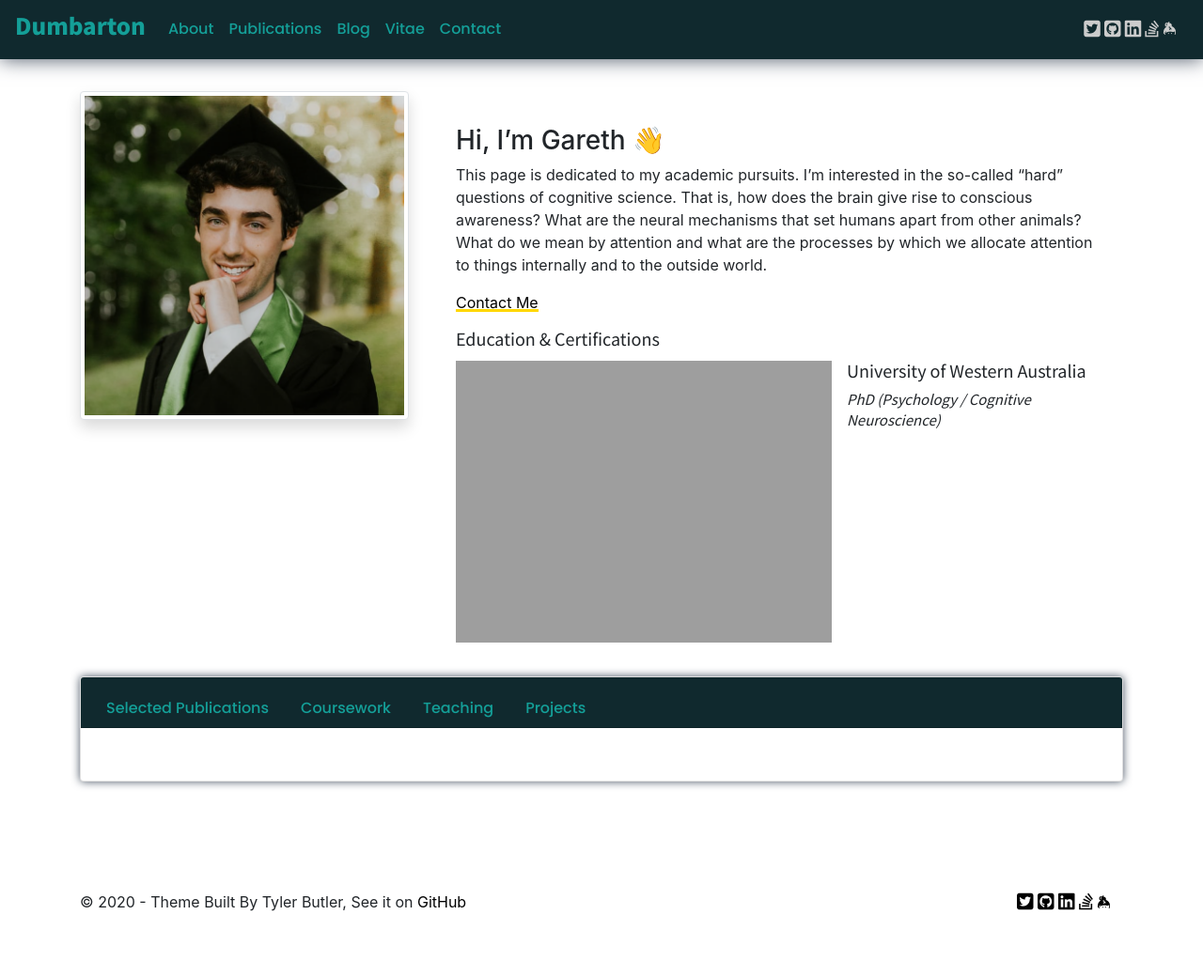
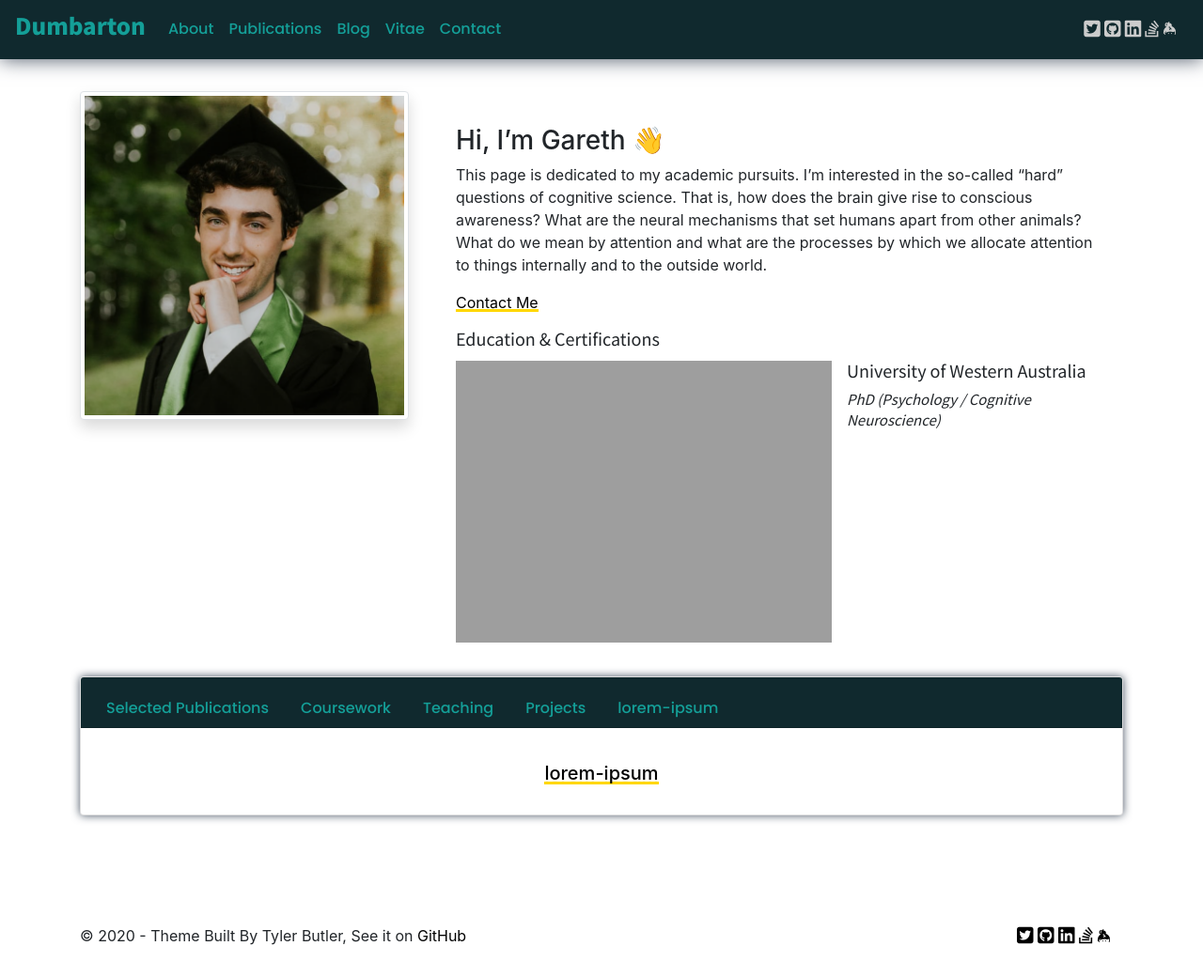
Before and after one commit to stackbit-projects/oval-triceratops-09121, a Jekyll site: the page built from index.md, in a window 1280 px wide. Shown: the whole page at 94% size. Built offline with Jekyll 4.4.1, drawn with Linux system fonts in a browser that asks for light colours; nearby versions of some CDN libraries; comment, search, counter and statistics services are not loaded; our own code applies the rules of GitHub Pages for plain Markdown files; before the commit the page ends 1004 px from its top, so only the background shows below that.

Commit message:
sections.yml: updated items

```diff
--- a/_data/sections.yml
+++ b/_data/sections.yml
@@ -28,3 +28,8 @@
   content: null
   url: projects.html
   first: false
+- name: lorem-ipsum
+  id: lorem-ipsum
+  description: lorem-ipsum
+  url: lorem-ipsum
+  first: false
```
